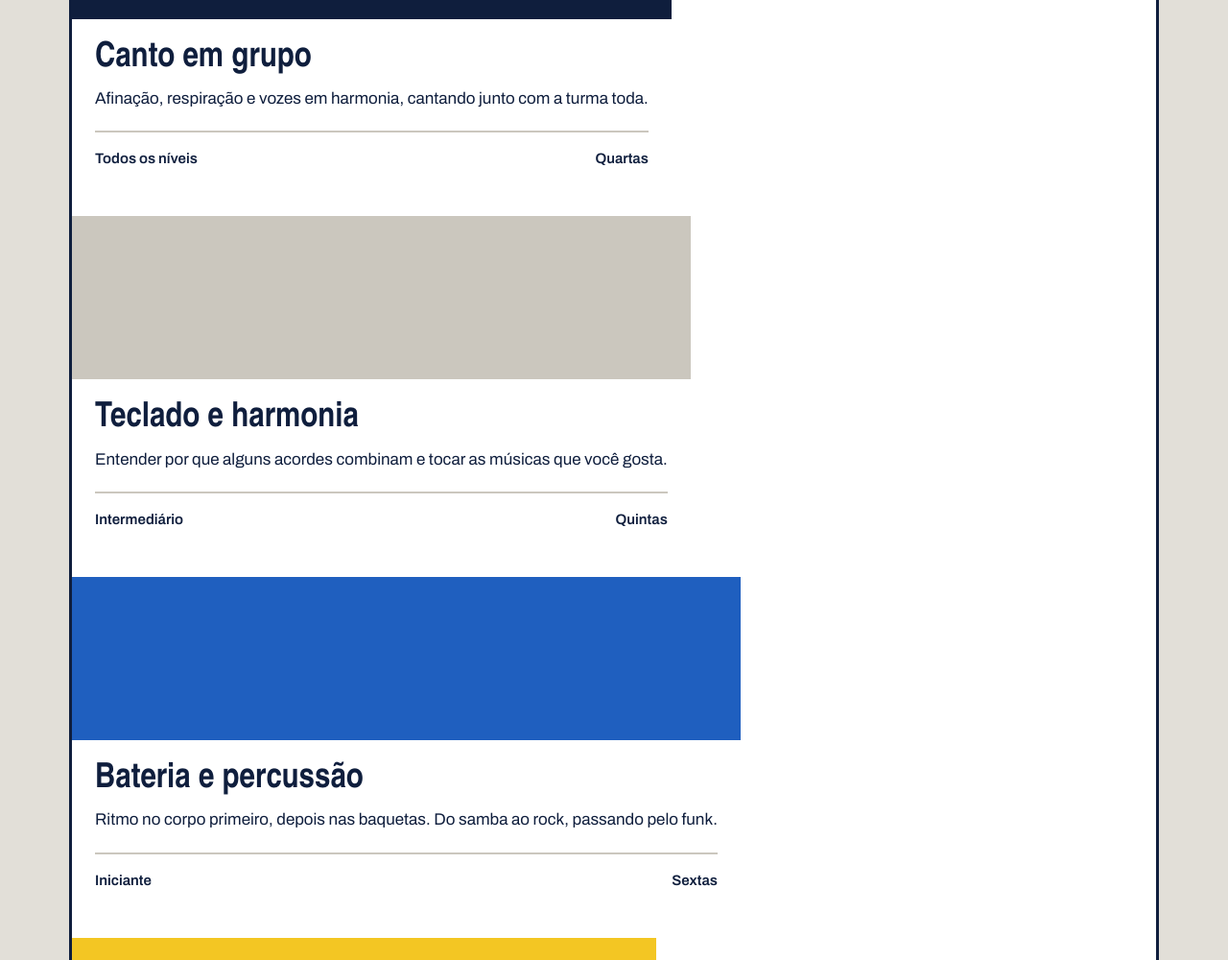
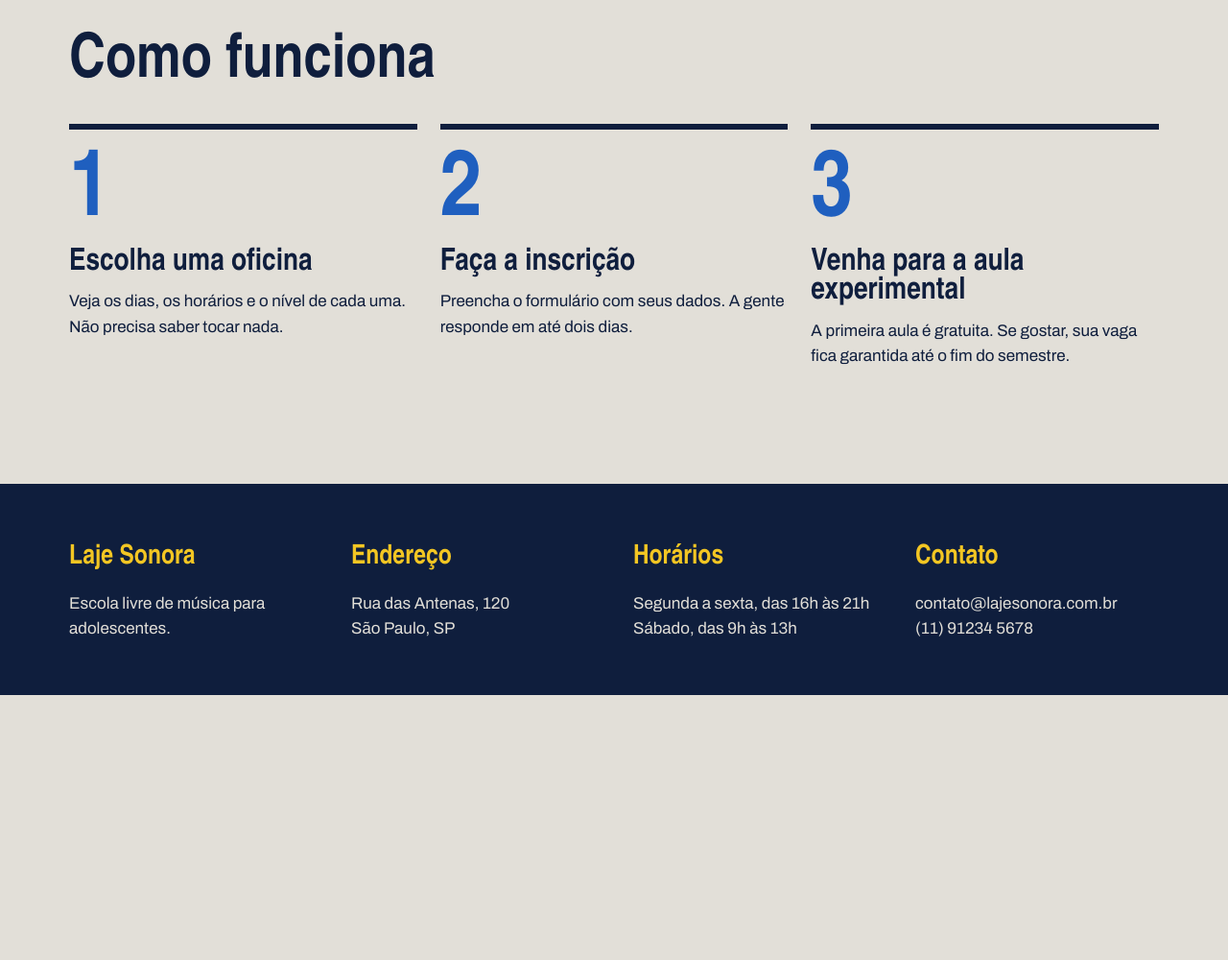
Before and after one commit to pyetrosouza1time/Laje_sonora, a plain HTML site: page index.html in a window 1280 px wide. Shown: the part 1800-2800 px from the top of the page at 96% size. After the commit the page ends 2524 px from the top, so only its background shows below. Drawn offline with Linux system fonts and the light colour scheme; a web font is replaced by a local one.

Commit message:
Página inicial pronta

```diff
--- a/index.css
+++ b/index.css
@@ -126,6 +126,9 @@ h1, h2, h3{
     display: flex;
     flex-wrap: wrap;
     gap: 24px;
+
+}
+.card{
     background-color: var(--branco);
     border: 3px solid var(--tinta);
     flex: 1 1 340px;
@@ -161,3 +164,49 @@ h1, h2, h3{
     justify-content: space-between;
     display: flex;
 }
+.passos{
+    display: flex;
+    gap: 24PX;
+
+
+}
+.passo{
+  border-top: 6px solid var(--tinta);
+  padding-top: 20px;
+  flex: 1;
+}
+.passo-numero{
+    font-family: var(--fonte-cartaz);
+    font-size: 96px;
+    font-weight: 900;
+    line-height: 1;
+    color: var(--caixa-dagua);
+}
+.passo h3{
+    font-size: 32px;
+   margin-block: 8px 12px;
+
+}
+.rodape{
+   margin-top: 120px;
+   background-color: var(--tinta);
+   color: var(--concreto);
+   padding-top: 56px;
+   padding-bottom: 56px;
+
+}
+.rodape-colunas{
+    display: flex;
+    gap: 40px;
+}
+.rodape-coluna{
+    flex: 1;
+}
+.rodape h4{
+    font-family: var(--fonte-cartaz);
+    font-size: 28px;
+    color: var(--fita);
+    margin-bottom: 12px;
+
+
+}
--- a/index.html
+++ b/index.html
@@ -107,33 +107,26 @@
         </section>
 
 
-     <section class="conteudo e secao">
+        <section class="conteudo secao">
             <h2 class="titulo-secao">Como funciona</h2>
+
             <div class="passos">
               <div class="passo">
                 <p class="passo-numero">1</p>
                 <h3>Escolha uma oficina</h3>
                 <p>Veja os dias, os horários e o nível de cada uma. Não precisa saber tocar nada.</p>
               </div>
-     </div>
-     </section>
-     <section class="conteudo e secao">
-        <h2 class="titulo-secao">Como funciona</h2>
-     <div class="passos">
+
               <div class="passo">
                 <p class="passo-numero">2</p>
-        <h3>Escolha uma oficina</h3>
-        <p>Faça a inscrição” e “Preencha o formulário com seus dados. A gente responde em até dois dias.</p>
+                <h3>Faça a inscrição</h3>
+                <p>Preencha o formulário com seus dados. A gente responde em até dois dias.</p>
               </div>
-     </div>
-     </section>
-     <section class="conteudo e secao">
-        <h2 class="titulo-secao">Como funciona</h2>
-     <div class="passos">
+
               <div class="passo">
                 <p class="passo-numero">3</p>
-        <h3>Escolha uma oficina</h3>
-        <p>Venha para a aula experimental” e “A primeira aula é gratuita. Se gostar, sua vaga fica garantida até o fim do semestre.</p>
+                <h3>Venha para a aula experimental</h3>
+                <p>A primeira aula é gratuita. Se gostar, sua vaga fica garantida até o fim do semestre.</p>
               </div>
             </div>
           </section>
@@ -143,22 +136,24 @@
     <div class="conteudo rodape-colunas">
       <div class="rodape-coluna">
         <h4>Laje Sonora</h4>
-        <p>Escola livre de música para <br> adolescentes.</p>
+        <p>Escola livre de música para adolescentes.</p>
+      </div>
+
+      <div class="rodape-coluna">
+        <h4>Endereço</h4>
+        <p>Rua das Antenas, 120<br>São Paulo, SP</p>
+      </div>
+
+      <div class="rodape-coluna">
+        <h4>Horários</h4>
+        <p>Segunda a sexta, das 16h às 21h<br>Sábado, das 9h às 13h</p>
+      </div>
+
+      <div class="rodape-coluna">
+        <h4>Contato</h4>
+        <p>contato@lajesonora.com.br<br>(11) 91234 5678</p>
       </div>
     </div>
-    <div class="rodape-coluna">
-        <h4>Endereço</h4>
-        <p>Rua das Antenas, 120 <br>São Paulo, SP</p>
-       </div>
-       <div class="rodape-coluna">
-        <h4>Horários</h4>
-        <p>Segunda a sexta, das 16h às 21h  <br>Sábado, das 9h às 13h</p>
-       </div>
-       <div class="rodape-coluna">
-        <h4>Contato</h4>
-        <p>contato@lajesonora.com.br  <br>(11) 91234 5678</p>
-       </div>
-
   </footer>
 </body>
 </html>
```
Lines whose indentation alone changed are shown as unchanged.
